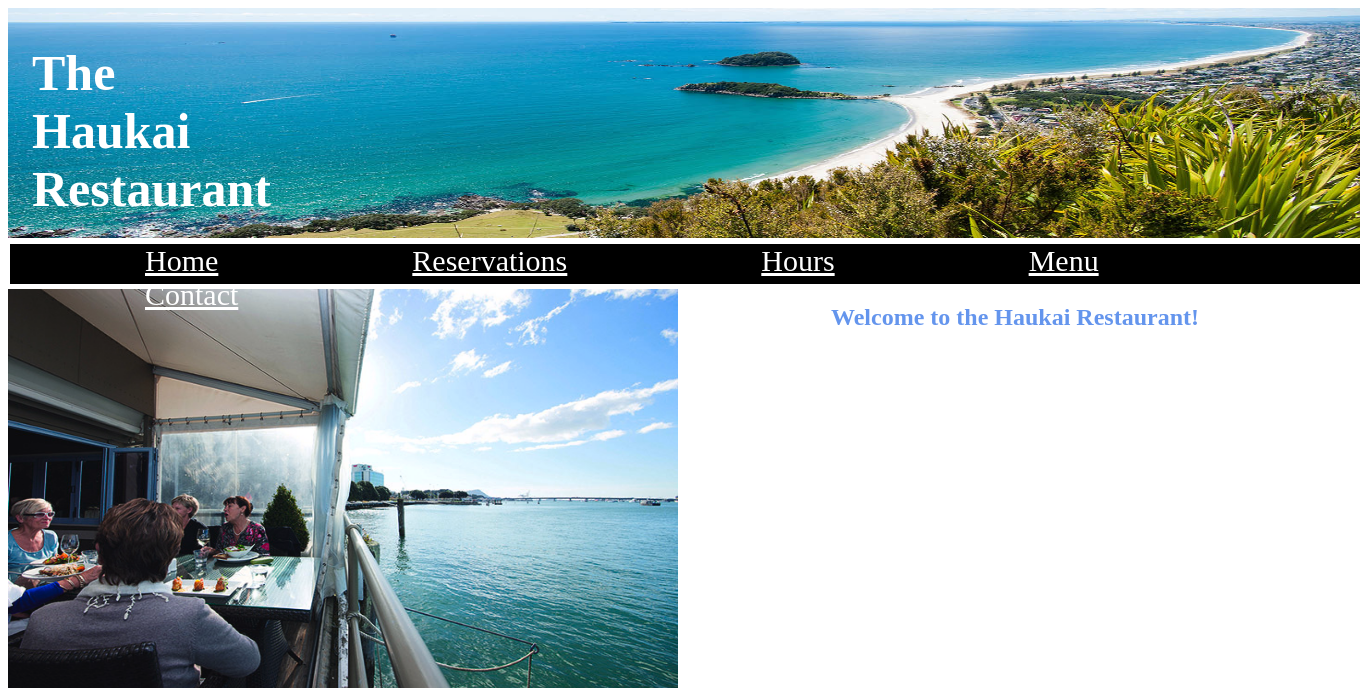
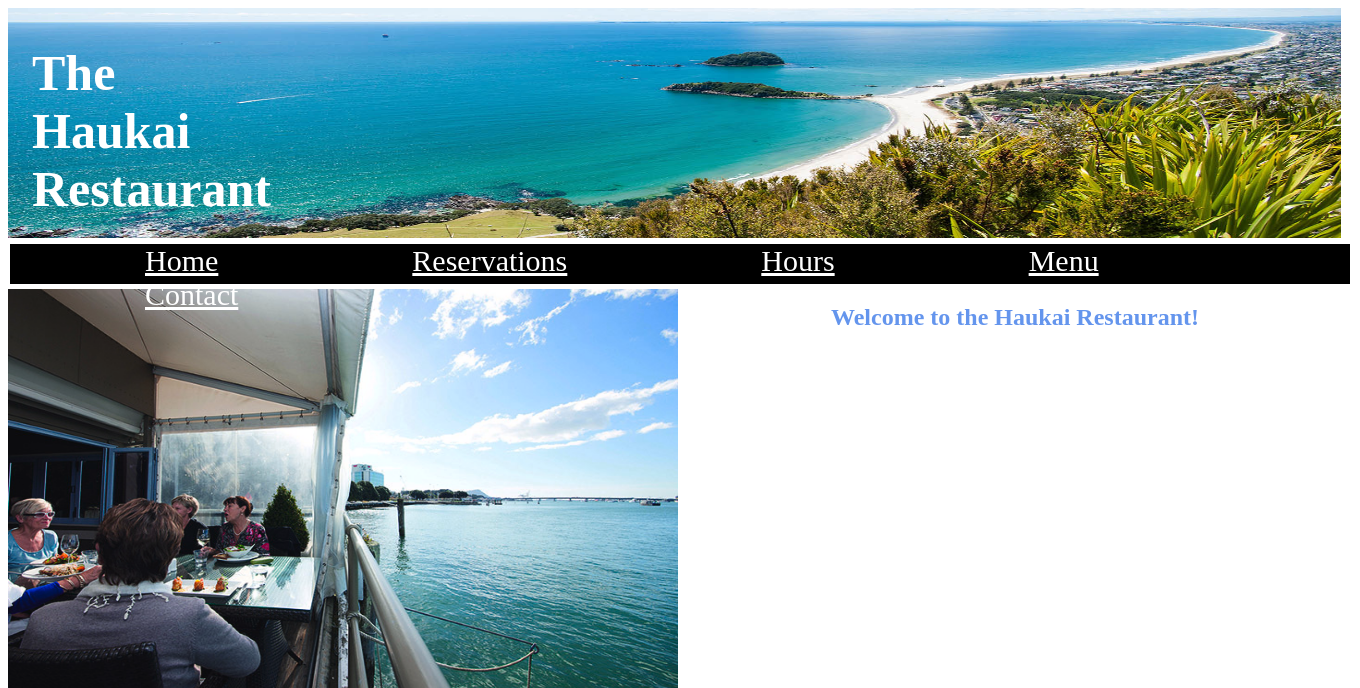
Before and after one commit to CeliaEva98/CeliaEva98.github.io, a PHP site: page / in a window 1360 px wide; the page is wider, and only the part inside the window is pictured. Shown: the top 688 px of that part. Run offline with PHP 8.4, Linux system fonts and the light colour scheme.

Commit message:
viewport

```diff
--- a/index.html
+++ b/index.html
@@ -27,5 +27,9 @@
 
         <h2 class="welcome"> Welcome to the Haukai Restaurant!</h2>
 
+        <p>
+
+        </p>
+
     </body>
 </html>
--- a/styles/styles.css
+++ b/styles/styles.css
@@ -15,11 +15,11 @@
 }
 .BOP {
     height:230px;
-    width: 100vw;
+    width: 98vw;
 
 }
 .navmenu{
-    width:100vw;
+    widows:90vw;
     margin:2px;
     margin-bottom:5px;
     background-color: black;
```
